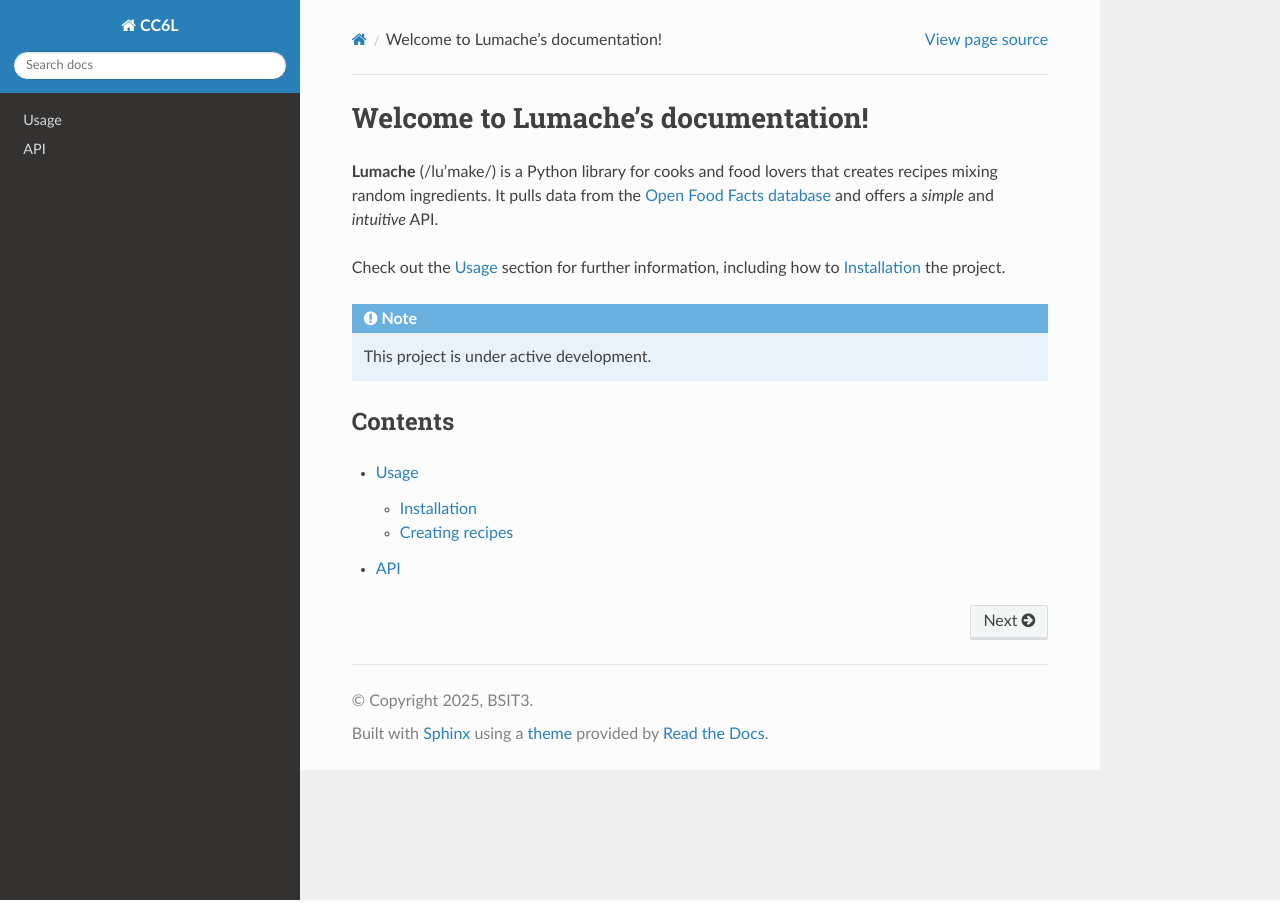
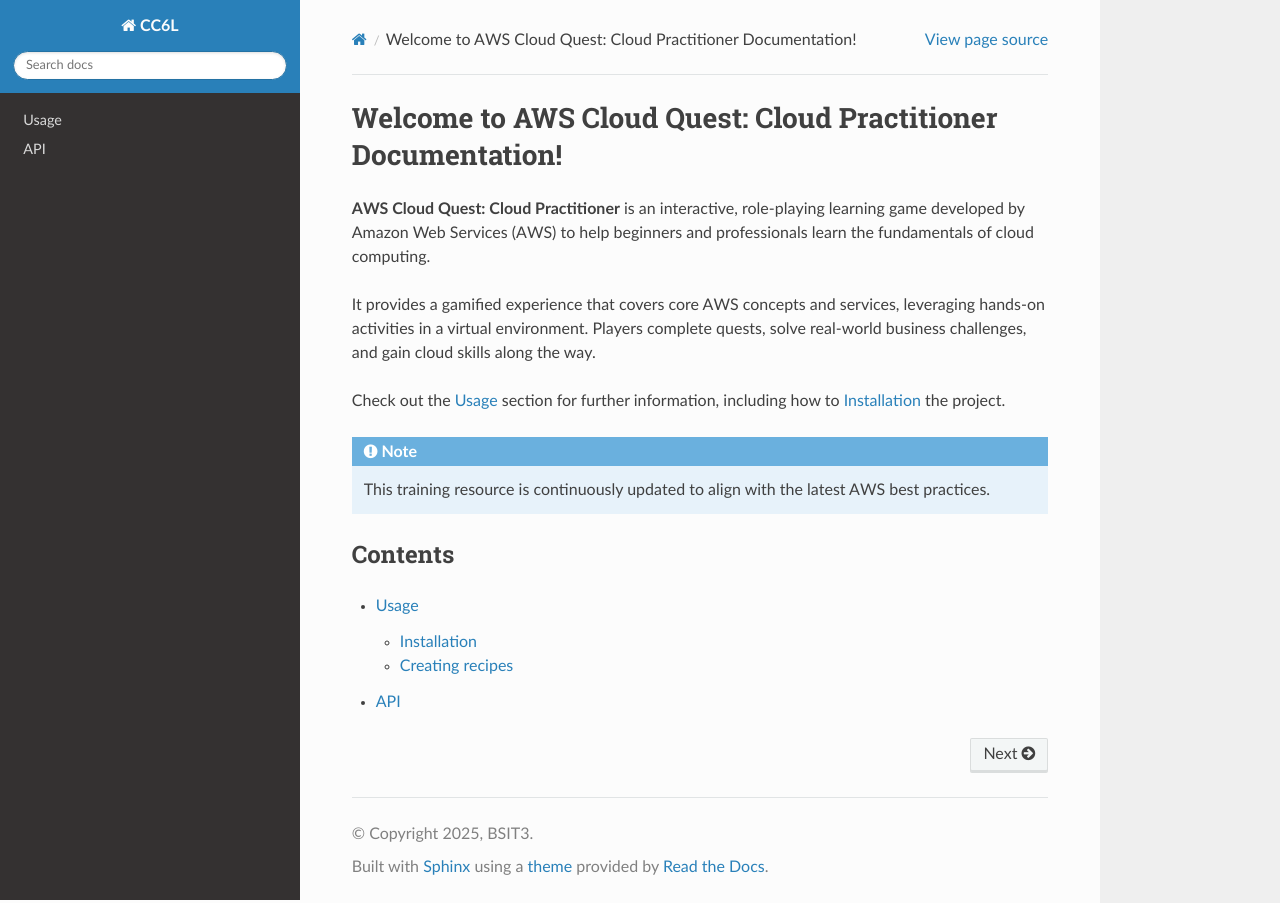
Before and after one commit to jambybrillo/aws_partitioner, a Sphinx documentation site: the page built from docs/source/index.rst, in a window 1280 px wide. Built offline with Sphinx 7.4.7 and the Read the Docs theme 3.1.0, drawn with Linux system fonts in a browser that asks for light colours.

Commit message:
Update index.rst

```diff
--- a/docs/source/index.rst
+++ b/docs/source/index.rst
@@ -1,17 +1,20 @@
-Welcome to Lumache's documentation!
-===================================
+Welcome to AWS Cloud Quest: Cloud Practitioner Documentation!
+=============================================================
 
-**Lumache** (/lu'make/) is a Python library for cooks and food lovers
-that creates recipes mixing random ingredients.
-It pulls data from the `Open Food Facts database <https://world.openfoodfacts.org/>`_
-and offers a *simple* and *intuitive* API.
+**AWS Cloud Quest: Cloud Practitioner** is an interactive, role-playing learning game
+developed by Amazon Web Services (AWS) to help beginners and professionals
+learn the fundamentals of cloud computing.
+
+It provides a gamified experience that covers core AWS concepts and services,
+leveraging hands-on activities in a virtual environment. Players complete quests,
+solve real-world business challenges, and gain cloud skills along the way.
 
 Check out the :doc:`usage` section for further information, including
 how to :ref:`installation` the project.
 
 .. note::
 
-   This project is under active development.
+   This training resource is continuously updated to align with the latest AWS best practices.
 
 Contents
 --------
```
